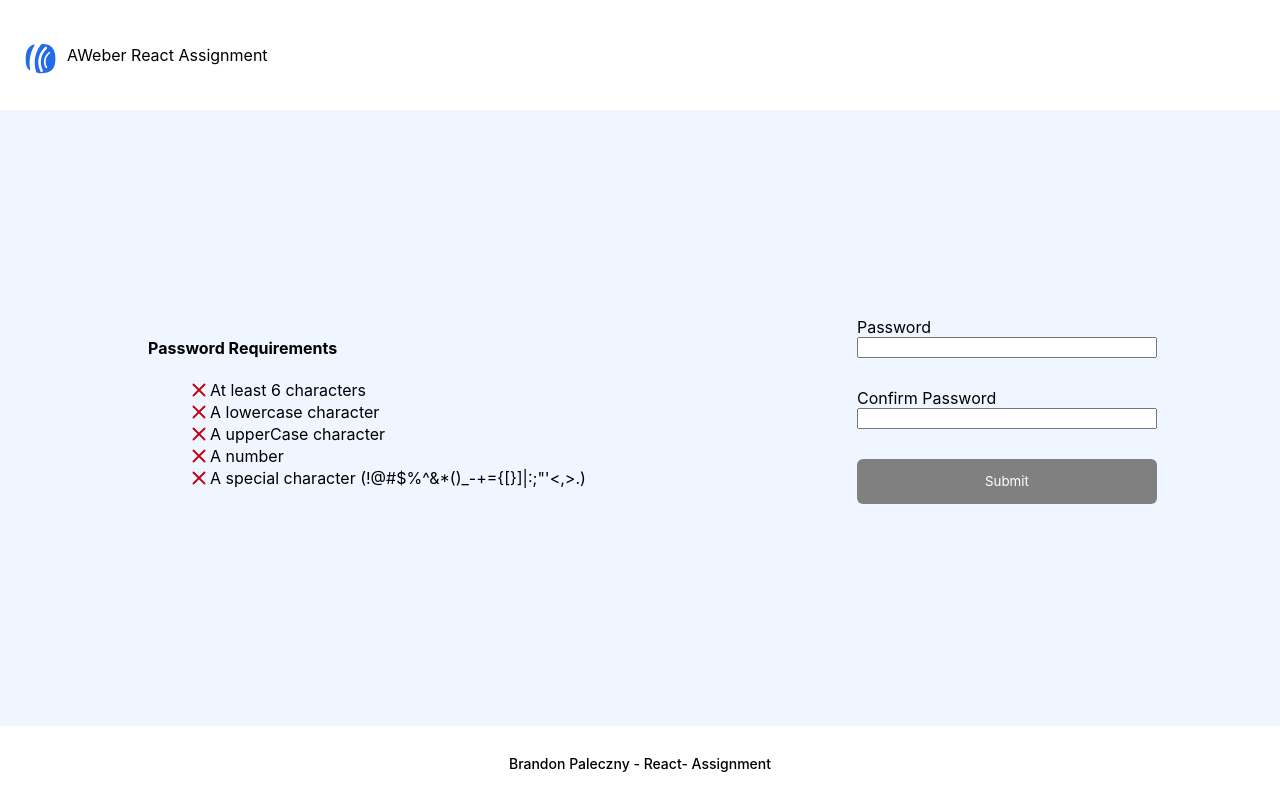
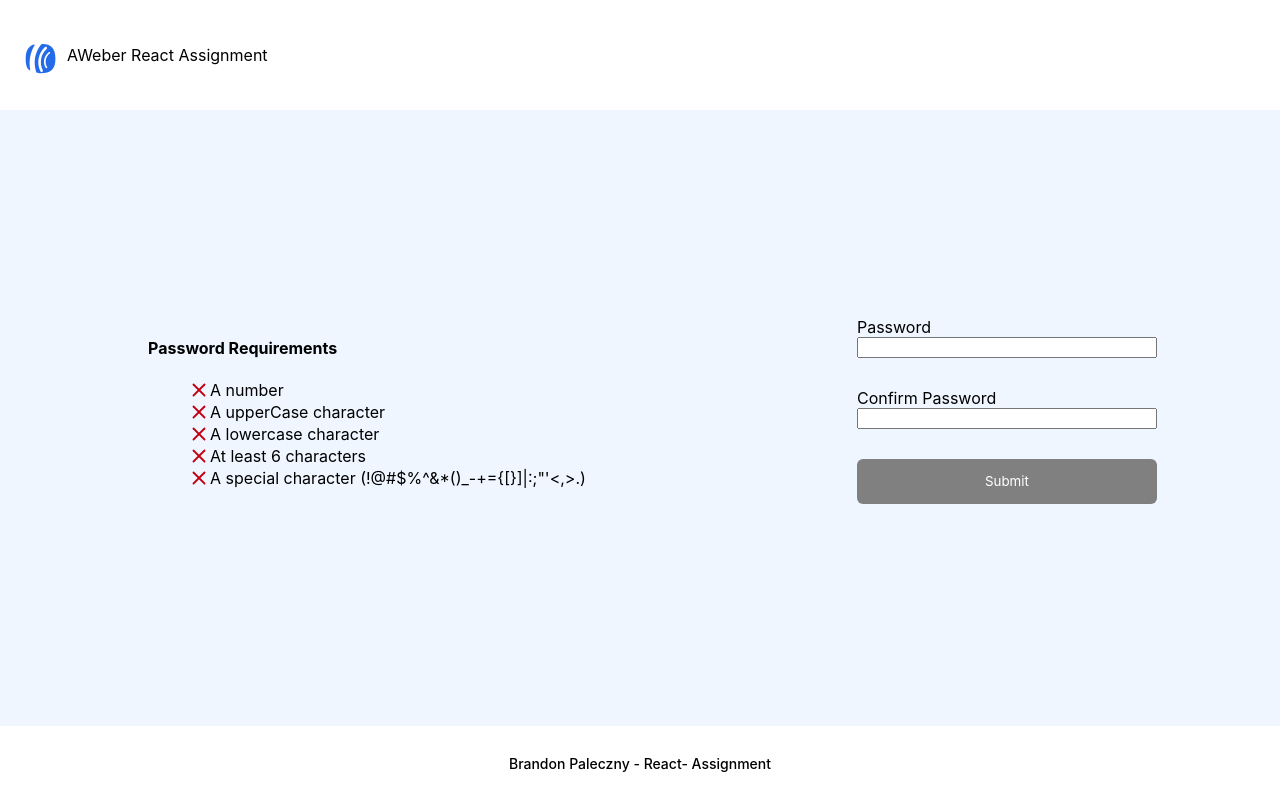
Before and after one commit to Paleczny/AWeber, a React (Vite) app: page / in a window 1280 px wide. Built offline with nearby package versions, Linux system fonts and the light colour scheme.

Commit message:
refactor to pass the state to child component. refactor requirements to loop through props

```diff
--- a/src/components/Requirements.jsx
+++ b/src/components/Requirements.jsx
@@ -1,5 +1,6 @@
 import React, {memo} from 'react';
 import {styled} from 'styled-components';
+
 import Checkmark from "../assets/icons/Checkmark";
 import Xmark from "../assets/icons/Xmark";
 
@@ -9,39 +10,24 @@ const ListElementStyled = styled.li`
   align-items: center;
 `
 
-function Requirements({validationErrors}) {
+function Requirements({passwordRequirements}) {
+    const validationListItems = Object.keys(passwordRequirements).map((passwordRequirement, index) => {
+        return (
+            <ListElementStyled key={index}>
+                {passwordRequirements[passwordRequirement].valid ? <Checkmark/> : <Xmark/>}
+                {passwordRequirements[passwordRequirement].requirementMessage}
+            </ListElementStyled>
+        )
+    });
 
     return (
         <section>
             <h4>Password Requirements</h4>
             <ul>
-                <ListElementStyled>
-                    {validationErrors.includes('minLength') || !validationErrors.length ? <Xmark/> : <Checkmark/>}
-                    At least 6 characters
-                </ListElementStyled>
-
-                <ListElementStyled>
-                    {validationErrors.includes('lowerCase') || !validationErrors.length ? <Xmark/> : <Checkmark/>}
-                    A lowercase character
-                </ListElementStyled>
-
-                <ListElementStyled>
-                    {validationErrors.includes('upperCase') || !validationErrors.length ? <Xmark/> : <Checkmark/>}
-                    A upperCase character
-                </ListElementStyled>
-
-                <ListElementStyled>
-                    {validationErrors.includes('number') || !validationErrors.length ? <Xmark/> : <Checkmark/>}
-                    A number
-                </ListElementStyled>
-
-                <ListElementStyled>
-                    {validationErrors.includes('special') || !validationErrors.length ? <Xmark/> : <Checkmark/>}
-                    {'A special character (!@#$%^&*()_-+={[}]|:;"\'<,>.)'}
-                </ListElementStyled>
+                {validationListItems}
             </ul>
         </section>
     )
 }
 
-export default memo(Requirements)
+export default memo(Requirements);
--- a/src/components/password/Password.jsx
+++ b/src/components/password/Password.jsx
@@ -54,31 +54,33 @@ export default function Password() {
         confirmPassword: ''
     });
 
-    const [passwordValidationErrors, setPasswordValidationErrors] = useState([]);
-
-    const passwordRequirements = {
+    const [passwordRequirements, setPasswordRequirements] = useState({
         number: {
-            valid: /\d/g,
-            name: 'number'
+            valid: false,
+            regex: /\d/g,
+            requirementMessage: 'A number',
         },
         upperCase: {
-            valid: /[A-Z]/g,
-            name: 'upperCase'
+            valid: false,
+            regex: /[A-Z]/g,
+            requirementMessage: 'A upperCase character',
         },
         lowerCase: {
-            valid: /[a-z]/g,
-            name: 'lowerCase'
+            valid: false,
+            regex: /[a-z]/g,
+            requirementMessage: 'A lowercase character',
         },
         minLength: {
-            valid: /^.{6,}$/g,
-            name: 'minLength'
+            valid: false,
+            regex: /^.{6,}$/g,
+            requirementMessage: 'At least 6 characters',
         },
         special: {
-            valid: /[!@#$%^&*()_/\-+={\[\]}|:;"'<,>.]/g,
-            name: 'special'
+            valid: false,
+            regex: /[!@#$%^&*()_/\-+={\[\]}|:;"'<,>.]/g,
+            requirementMessage: 'A special character (!@#$%^&*()_-+={[}]|:;"\'<,>.)',
         }
-    };
-
+    });
 
     function handleOnPasswordFormChange(event) {
         const {name, value} = event.target;
@@ -92,15 +94,14 @@ export default function Password() {
 
     function handleOnSubmit(event) {
         event.preventDefault();
-        let validationErrors = [];
 
-        Object.keys(passwordRequirements).map(ruleDefinition => {
-            !passwordForm.password.match(passwordRequirements[ruleDefinition].valid)
-            && validationErrors.push(passwordRequirements[ruleDefinition].name)
-        });
-
-        setPasswordValidationErrors(()=> {
-            return validationErrors.length ? validationErrors : ['none'];
+        setPasswordRequirements(pves => {
+            return Object.keys(pves).map(pve => {
+                return {
+                    ...pves[pve],
+                    valid: !!passwordForm.password.match(pves[pve].regex)
+                }
+            });
         });
     }
 
@@ -114,7 +115,7 @@ export default function Password() {
     return (
         <ComponentContainer>
             <SectionStyled>
-                <Requirements validationErrors={passwordValidationErrors}/>
+                <Requirements passwordRequirements={passwordRequirements}/>
             </SectionStyled>
             <SectionStyled>
                 <FormStyled onSubmit={handleOnSubmit}>
```
